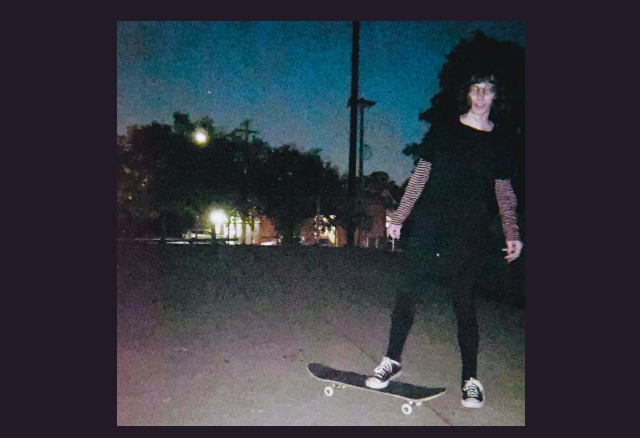
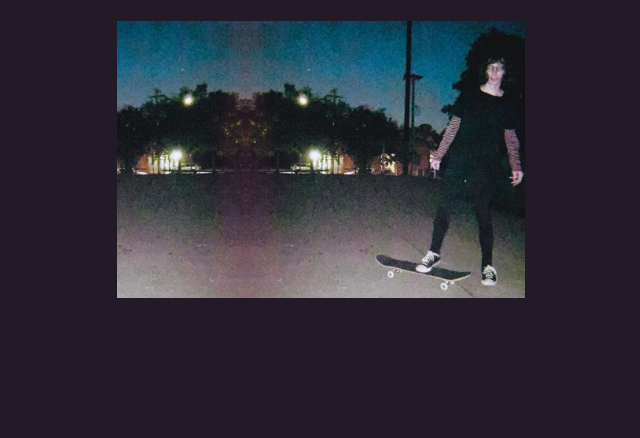
Before and after one commit to tipsheda/website, a plain HTML site: page website/index.html in a window 1280 px wide. Shown: the part 1435-1873 px from the top of the page, without its empty margins (319-959 px from the left). After the commit the page ends 1745 px from the top, so only its background shows below. Drawn offline with Linux system fonts and the light colour scheme; a web font is replaced by a local one.

Commit message:
Change image on the bottom to extend it

```diff
--- a/website/index.html
+++ b/website/index.html
@@ -206,7 +206,7 @@
           </div>
         </div>
 
-        <img class="half-width-scaling-image" src="resources/E7190635-578F-4D5A-989D-15B6D1F8EAA7.jpg"/>
+        <img class="half-width-scaling-image" src="resources/photo_extended_1.jpg"/>
 
       </div>
     </div>
```
Also changed, not shown: website/resources/photo_extended_1.jpg (added).
